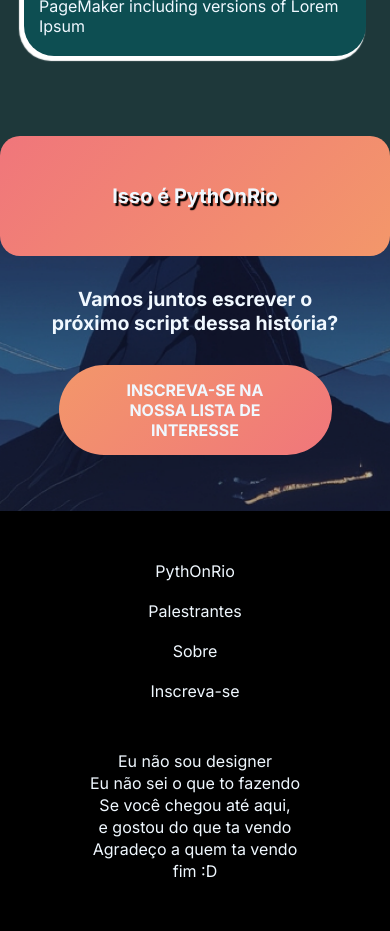
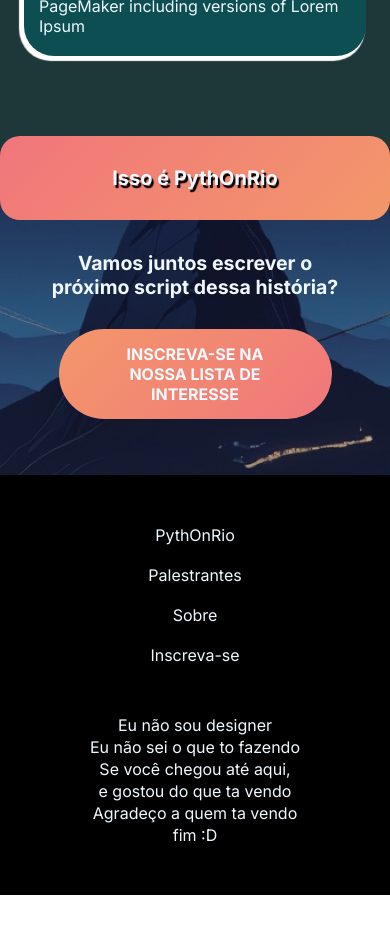
Before and after one commit to thiagodemedeiros/Site-PythonRio, a React (Vite) app: page /sobre in a window 390 px wide. Shown: the part 1060-1991 px from the top of the page. After the commit the page ends 1955 px from the top, so only its background shows below. Built offline with nearby package versions, Linux system fonts and the light colour scheme.

Commit message:
Pagina sobre pronta, só precisa ser decidio o texto, mas responsividade e design já estão preparados

```diff
--- a/src/styles/sobre/Section1Sobre.css
+++ b/src/styles/sobre/Section1Sobre.css
@@ -48,7 +48,8 @@
     position: relative;
     z-index: 1;
 
-    height: 120px;
+    width: 100%;
+    padding: 30px 0px;
     background: linear-gradient(314deg,rgba(243, 151, 106, 1) 0%, rgba(240, 118, 123, 1) 100%);
     border-radius: 20px;
     margin-top: -20px;
```
